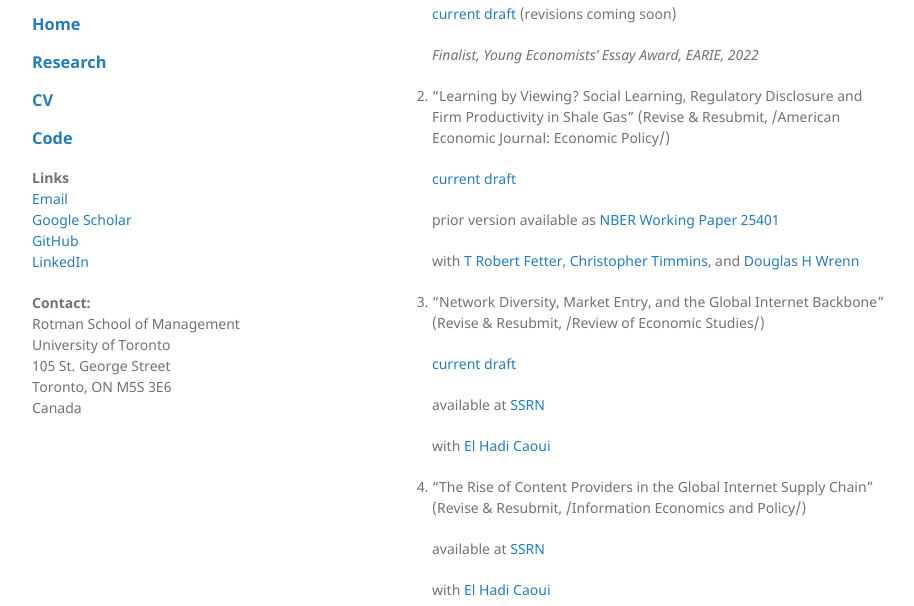
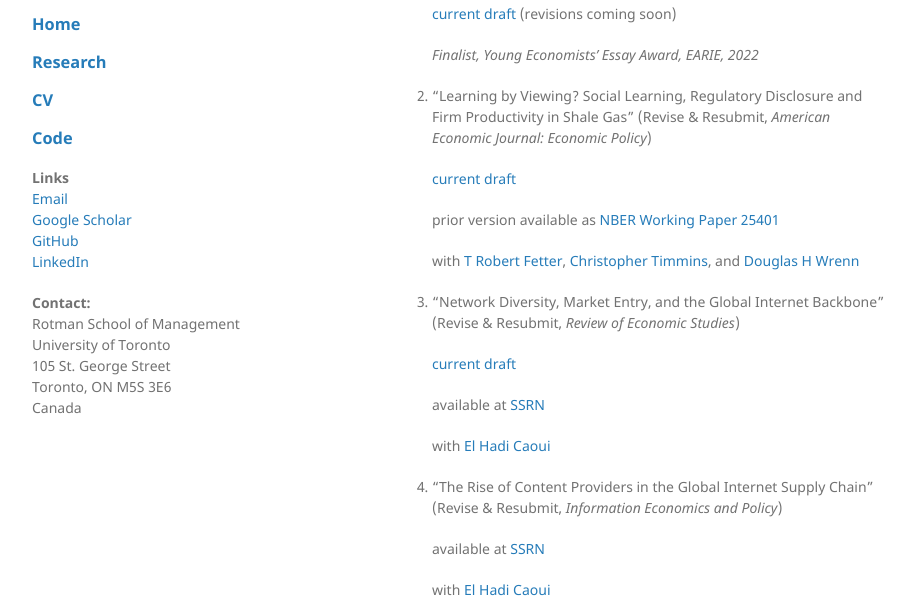
Before and after one commit to andrewsteck/andrewsteck.github.io, a Jekyll site: the page built from research.md, in a window 1280 px wide and 1211 px high. Shown: the part 198-804 px from the top of the window, without its empty margins (178-1092 px from the left). Built offline with Jekyll 4.4.1, drawn with Linux system fonts in a browser that asks for light colours; our own code applies the rules of GitHub Pages for plain Markdown files.

```diff
--- a/research.md
+++ b/research.md
@@ -14,7 +14,7 @@ layout: default
 
    *Finalist, Young Economists' Essay Award, EARIE, 2022*
 
-2. "Learning by Viewing? Social Learning, Regulatory Disclosure and Firm Productivity in Shale Gas" (Revise & Resubmit, /American Economic Journal: Economic Policy/)
+2. "Learning by Viewing? Social Learning, Regulatory Disclosure and Firm Productivity in Shale Gas" (Revise & Resubmit, *American Economic Journal: Economic Policy*)
 
    [current draft](https://andrewsteck.github.io/uploads/lbv_may20.pdf)
    <!-- [current draft](https://andrewsteck.github.io/uploads/lbvmain.pdf) (revisions coming soon) -->
@@ -23,7 +23,7 @@ layout: default
 
    with [T Robert Fetter](https://sites.duke.edu/trfetter/), [Christopher Timmins](https://www.christophertimmins.com/), and [Douglas H Wrenn](https://aese.psu.edu/directory/dhw121)
 
-3. "Network Diversity, Market Entry, and the Global Internet Backbone" (Revise & Resubmit, /Review of Economic Studies/)
+3. "Network Diversity, Market Entry, and the Global Internet Backbone" (Revise & Resubmit, *Review of Economic Studies*)
 
     [current draft](https://andrewsteck.github.io/uploads/SSRN-id4478868.pdf)
 
@@ -31,7 +31,7 @@ layout: default
 
     with [El Hadi Caoui](https://elhadicaoui.github.io/)
 
-4. "The Rise of Content Providers in the Global Internet Supply Chain" (Revise & Resubmit, /Information Economics and Policy/)
+4. "The Rise of Content Providers in the Global Internet Supply Chain" (Revise & Resubmit, *Information Economics and Policy*)
 
    available at [SSRN](https://papers.ssrn.com/sol3/papers.cfm?abstract_id=4822129)
 
```
